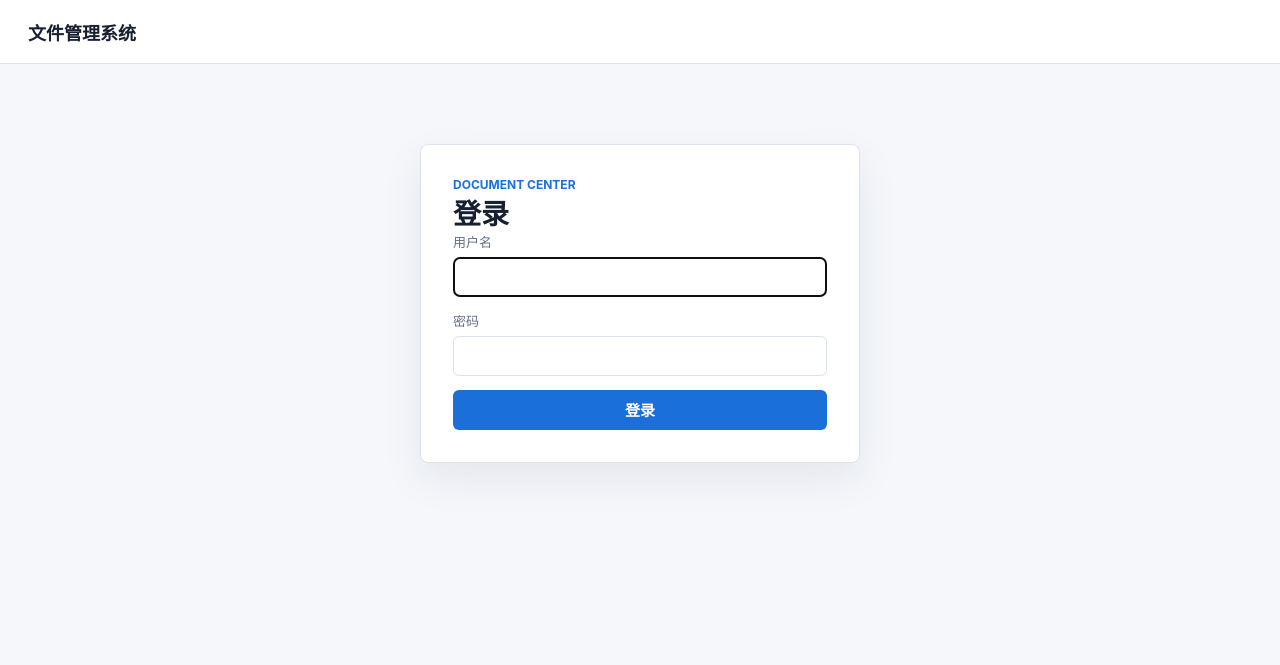
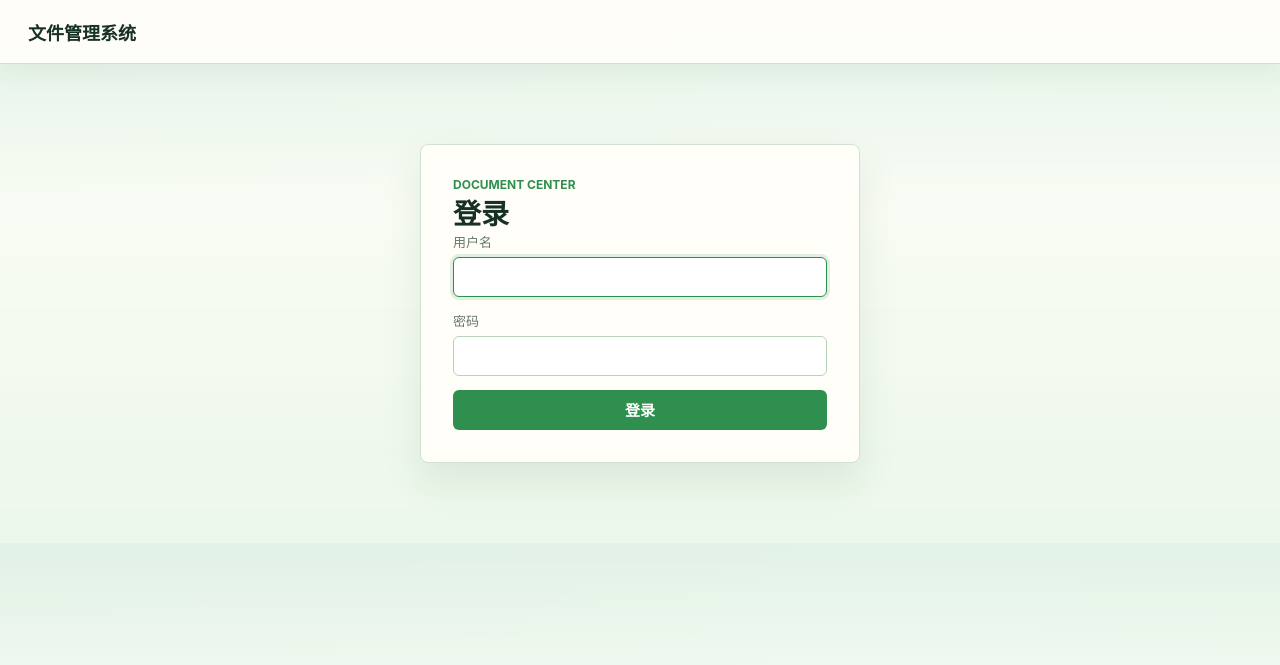
Before and after one commit to OliveDorris/file-manager, a FastAPI app: page /login in a window 1280 px wide. Shown: the top 665 px of the page. Run offline with FastAPI, Linux system fonts and the light colour scheme.

Commit message:
Refresh natural green interface theme

```diff
--- a/static/styles.css
+++ b/static/styles.css
@@ -1,13 +1,17 @@
 :root {
   color-scheme: light;
-  --bg: #f5f7fb;
-  --panel: #ffffff;
-  --panel-2: #eef3f8;
-  --text: #172033;
-  --muted: #647084;
-  --line: #dce3ec;
-  --accent: #1b6fd8;
-  --accent-dark: #1559ad;
+  --bg: #eef7ee;
+  --panel: #fffef9;
+  --panel-2: #e6f3e3;
+  --panel-3: #f4faf1;
+  --text: #173124;
+  --muted: #657769;
+  --line: #cfe2cf;
+  --line-strong: #b8d2b9;
+  --accent: #2f8f4e;
+  --accent-dark: #24723e;
+  --accent-soft: #dff0df;
+  --sky: #dbeeea;
   --danger: #b42318;
 }
 
@@ -17,18 +21,21 @@
 
 body {
   margin: 0;
-  background: var(--bg);
+  background:
+    linear-gradient(180deg, rgba(224, 241, 229, 0.9) 0%, rgba(249, 252, 244, 0.98) 38%, rgba(236, 247, 235, 1) 100%),
+    linear-gradient(135deg, rgba(167, 207, 170, 0.28) 0%, rgba(219, 238, 234, 0.26) 48%, rgba(246, 251, 239, 0.72) 100%);
   color: var(--text);
   font-family: -apple-system, BlinkMacSystemFont, "Segoe UI", "Microsoft YaHei", sans-serif;
   font-size: 15px;
 }
 
 a {
-  color: var(--accent);
+  color: var(--accent-dark);
   text-decoration: none;
 }
 
 a:hover {
+  color: var(--accent);
   text-decoration: underline;
 }
 
@@ -38,17 +45,19 @@ a:hover {
   display: flex;
   align-items: center;
   justify-content: space-between;
-  background: #ffffff;
+  background: rgba(255, 254, 249, 0.96);
   border-bottom: 1px solid var(--line);
   position: sticky;
   top: 0;
   z-index: 10;
+  box-shadow: 0 8px 24px rgba(44, 92, 62, 0.06);
 }
 
 .brand {
   font-weight: 700;
   color: var(--text);
   font-size: 18px;
+  white-space: nowrap;
 }
 
 .nav {
@@ -70,7 +85,7 @@ a:hover {
   border: 1px solid var(--line);
   border-radius: 8px;
   padding: 32px;
-  box-shadow: 0 16px 40px rgba(23, 32, 51, 0.08);
+  box-shadow: 0 18px 40px rgba(42, 92, 62, 0.1);
 }
 
 .layout,
@@ -141,6 +162,7 @@ a:hover {
   font-size: 12px;
   font-weight: 700;
   color: var(--accent);
+  white-space: nowrap;
 }
 
 h1 {
@@ -199,18 +221,20 @@ form {
 label {
   display: grid;
   gap: 6px;
+  min-width: 0;
 }
 
 label span {
   color: var(--muted);
   font-size: 13px;
+  white-space: nowrap;
 }
 
 input,
 select {
   width: 100%;
   height: 40px;
-  border: 1px solid var(--line);
+  border: 1px solid var(--line-strong);
   border-radius: 6px;
   background: #fff;
   color: var(--text);
@@ -237,11 +271,13 @@ button,
   align-items: center;
   justify-content: center;
   white-space: nowrap;
+  min-width: max-content;
 }
 
 button:hover,
 .button-link:hover {
   background: var(--accent-dark);
+  color: #fff;
   text-decoration: none;
 }
 
```
Also changed, not shown: other parts of static/styles.css (+57 -5 lines).
